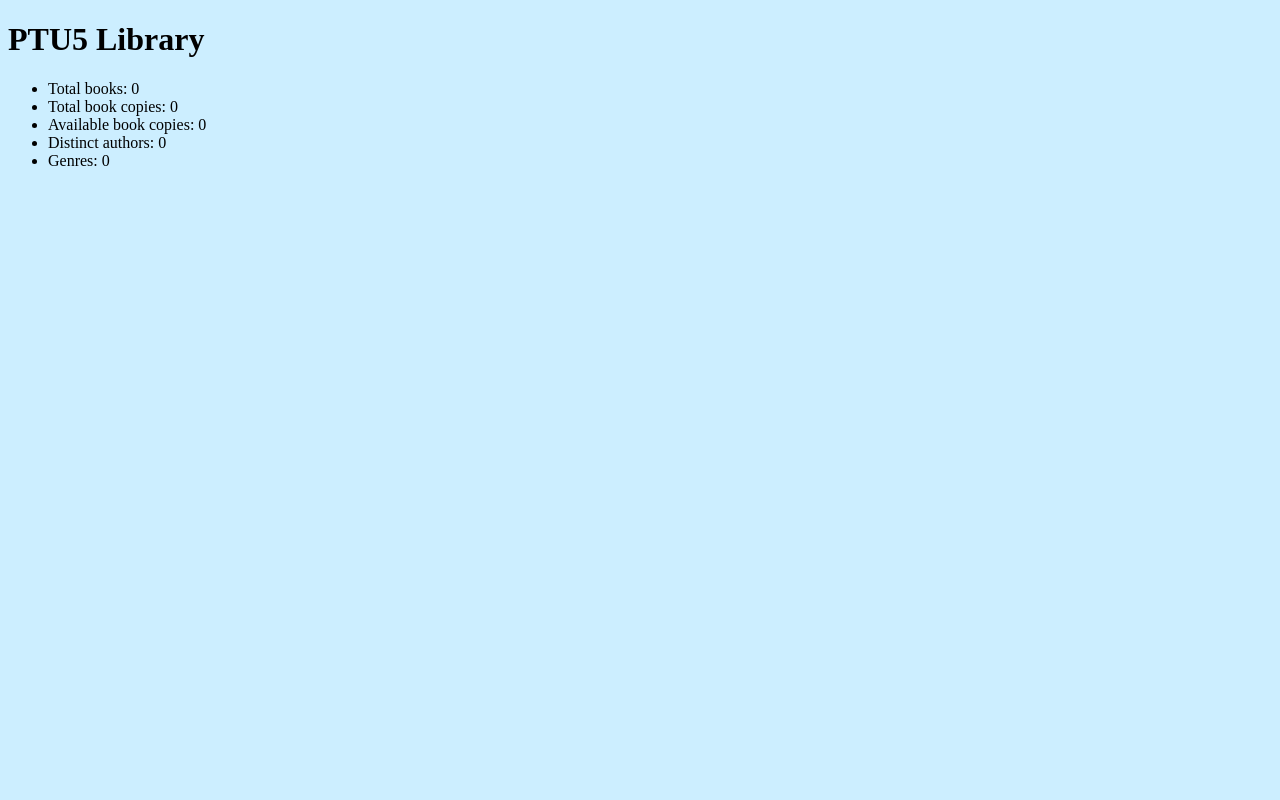
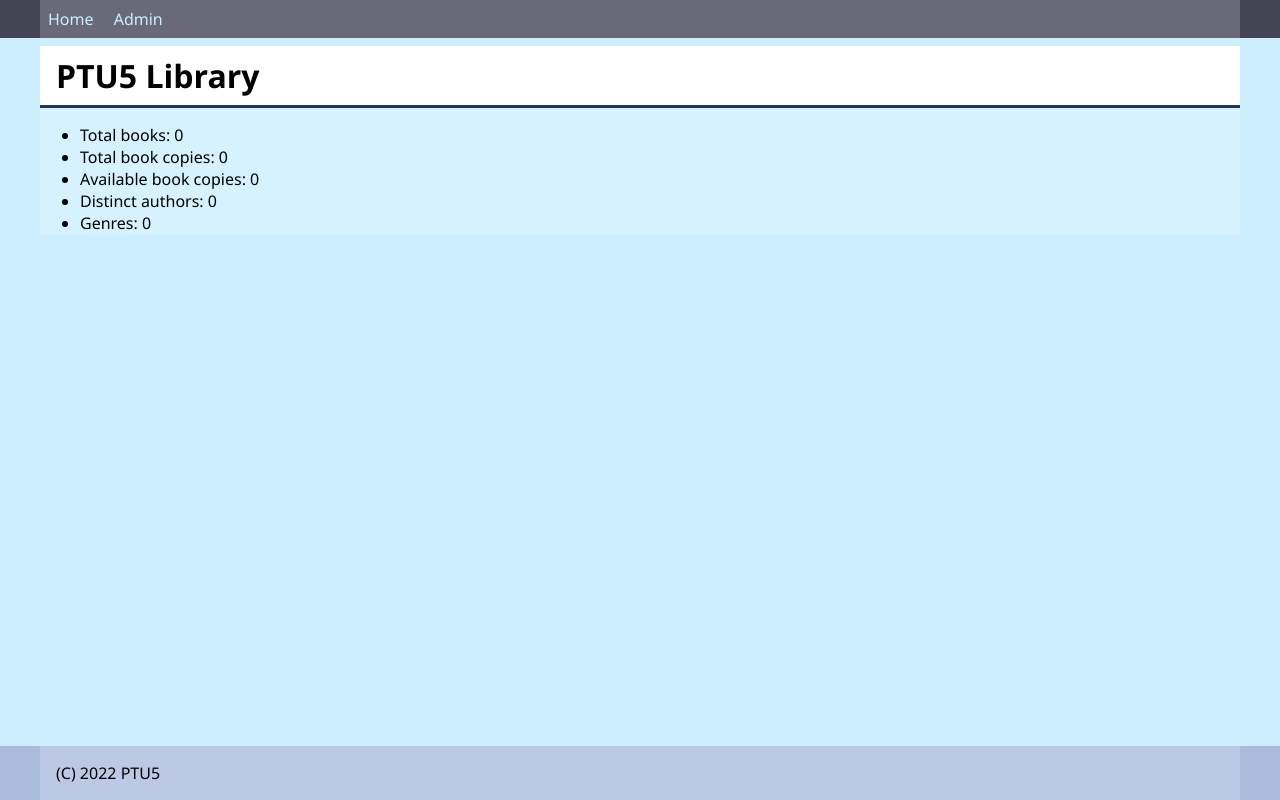
Before and after one commit to rikogoeslive/ptu5_django_library, a Django app: page / in a window 1280 px wide. Run offline with Django 4.2, Linux system fonts and the light colour scheme; data that the repository does not hold is empty.

Commit message:
frontend layout kinda done

```diff
--- a/ptu5_library/library/static/library/css/base.css
+++ b/ptu5_library/library/static/library/css/base.css
@@ -1,3 +1,63 @@
 body {
     background-color: #cef;
+    margin: 0;
+    font-family: 'Segoe UI', Tahoma, Geneva, Verdana, sans-serif;
+    display: flex;
+    flex-direction: column;
+    justify-content: flex-start;
+    min-height: 100vh;
+
 }
+
+header, main, content {
+    min-width: fit-content;
+}
+
+header {
+    background-color: #445;
+
+}
+
+header a {
+    display: inline-block;
+    color: #cef;
+    padding: 0.5rem;
+    text-decoration: none;
+}
+
+header a:hover {
+    background-color: rgba(255, 255, 255, 0.2);
+}
+
+main {
+    flex-grow: 2;
+}
+
+.container {
+    background-color: rgba(255, 255, 255, 0.2);
+    max-width: 1200px;
+    min-width: 480px;
+    margin: 0 auto;
+
+}
+
+h1, h2, h3, p {
+    padding: 0.5rem 1rem;
+    margin: 0.5rem 0;
+
+}
+
+
+h1, h2, h3 {
+    background-color: #fff;
+    border-bottom: 3px solid #236;
+}
+
+footer {
+    background-color: #abd;
+}
+
+footer .container {
+    display: flex;
+    align-content: stretch;
+}
--- a/ptu5_library/library/templates/library/base.html
+++ b/ptu5_library/library/templates/library/base.html
@@ -9,9 +9,26 @@
     <link rel="stylesheet" href="{% static 'library/css/base.css' %}">
 </head>
 <body>
+    <header>
+        {% comment %} meniukas {% endcomment %}
+        <div class="container">
+            {% block nav %}
+                <a href="{% url 'index' %}">Home</a>
+                <a href="{% url 'admin:index' %}">Admin</a>
+            {% endblock nav %}
+        </div>
+    </header>
     <main>
-        {% block content %}
-        {% endblock content %}
+        <div class="container">
+            {% block content %}
+            {% endblock content %}
+        </div>
     </main>
+    <footer>
+        <div class="container">
+            {% block footer %}<p>(C) 2022 PTU5</p>{% endblock footer %}
+    {# user #}
+        </div>
+    </footer>
 </body>
 </html>
```
